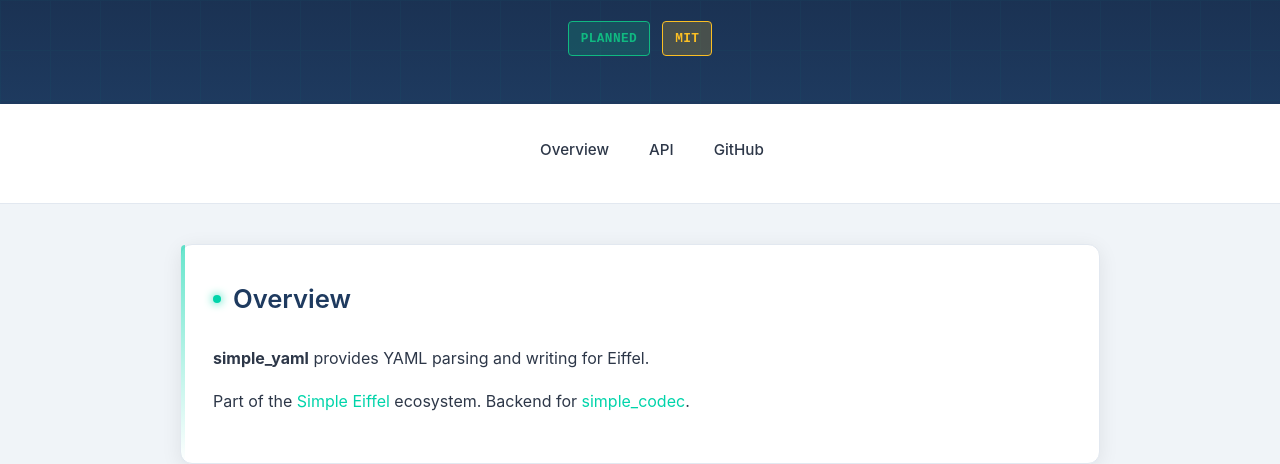
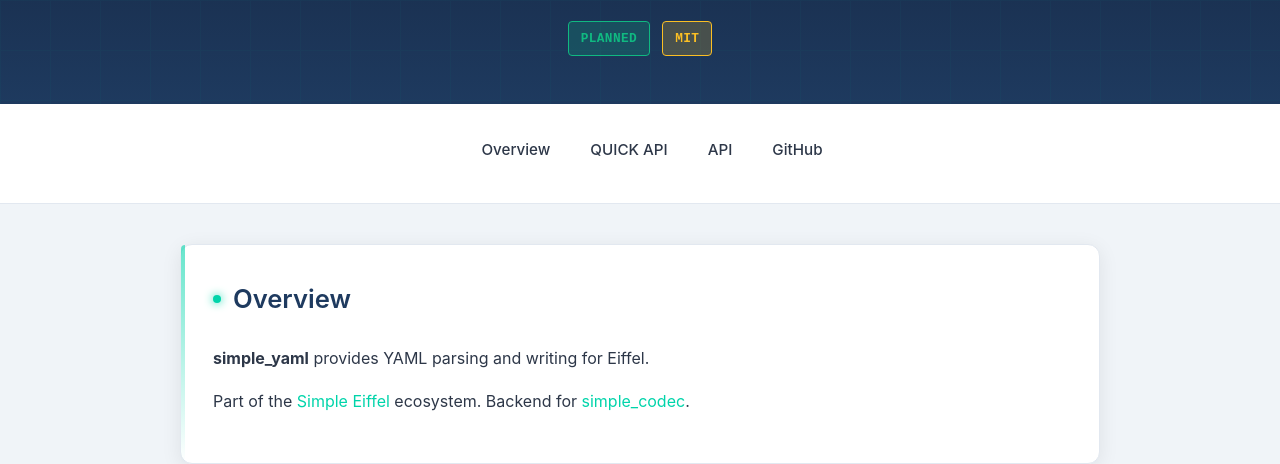
Before and after one commit to simple-eiffel/simple_yaml, a website: page docs/index.html in a window 1280 px wide. Shown: the part 350-814 px from the top of the page. Drawn offline with Linux system fonts and the light colour scheme.

Commit message:
Add QUICK API link to docs navigation

```diff
--- a/docs/index.html
+++ b/docs/index.html
@@ -22,6 +22,7 @@
     <nav>
         <ul>
             <li><a href="#overview">Overview</a></li>
+            <li><a href="quick.html">QUICK API</a></li>
             <li><a href="#api">API</a></li>
             <li><a href="https://github.com/simple-eiffel/simple_yaml">GitHub</a></li>
         </ul>
```
